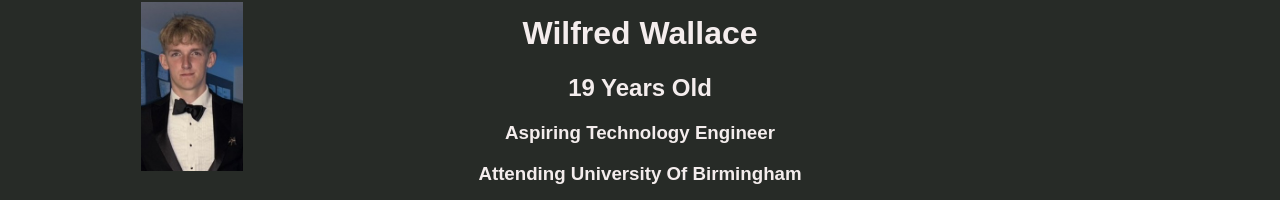
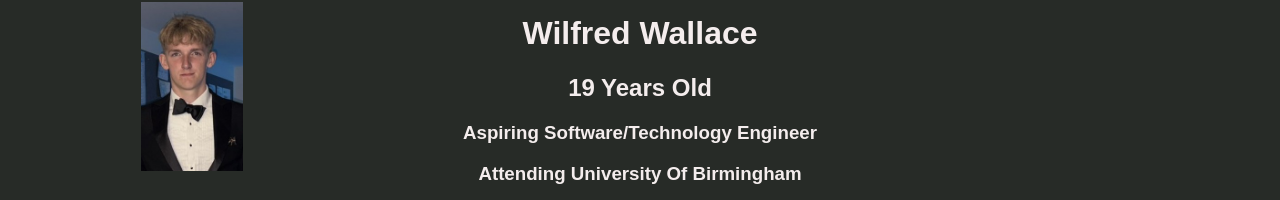
Before and after one commit to WilfWallace/website.1, a plain HTML site: page index.html in a window 1280 px wide. Shown: the part 129-329 px from the top of the page. Drawn offline with Linux system fonts and the light colour scheme.

Commit message:
Change title from 'Aspiring Technology Engineer' to 'Aspiring Software/Technology Engineer'
Updated the description of the aspiring engineer.

```diff
--- a/index.html
+++ b/index.html
@@ -21,7 +21,7 @@
         <img src='cvpic - Copy.png' alt='cvpic' class='mepic'>
         <h1>Wilfred Wallace</h1>
         <h2>19 Years Old</h2>
-        <h3>Aspiring Technology Engineer</h3>
+        <h3>Aspiring Software/Technology Engineer</h3>
         <h3>Attending University Of Birmingham</h3>
         <h3>Course: Artificial Intelligence and Computer Science with a Year in Industry (BSc)</h3>
     </div>
```
